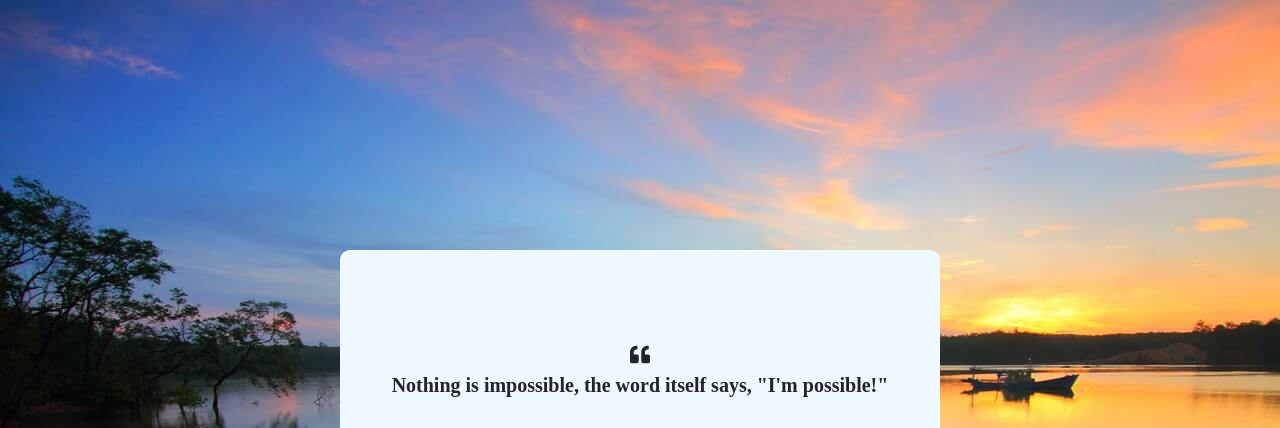
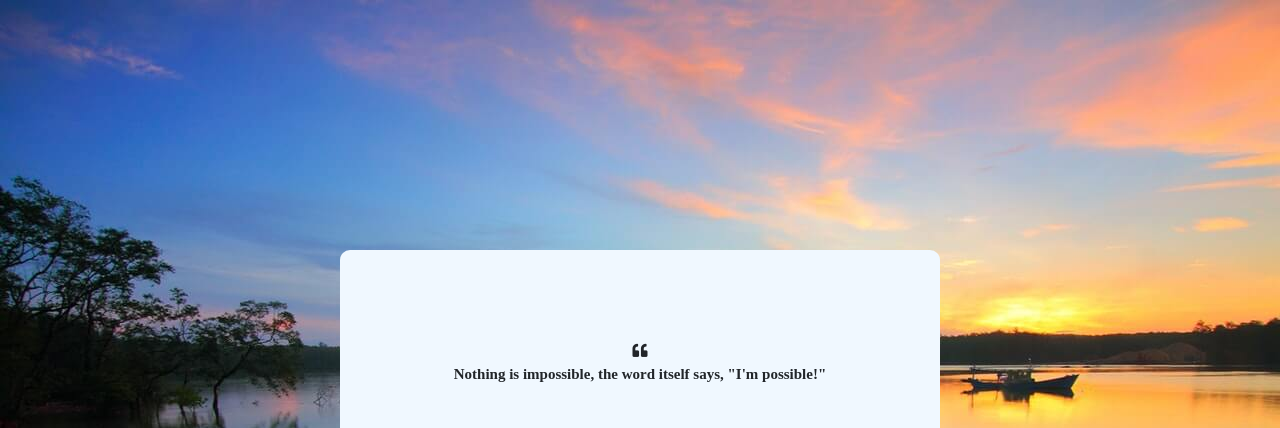
Before and after one commit to fa6oomawad/qouteMachine, a plain HTML site: page index.html in a window 1280 px wide. Shown: the top 428 px of the page. Drawn offline with nearby package versions, Linux system fonts and the light colour scheme.

Commit message:
Add existing file

```diff
--- a/index.html
+++ b/index.html
@@ -32,12 +32,14 @@
 }
 
 #text{
+
     font-family: 'Times New Roman', Times, serif;
-    font-size:20px;
+    font-size:15px;
   font-weight: bolder;
    text-align: center;
    padding-top: 90px ;
    padding-bottom: 30px;
+
 
 
 }
@@ -53,12 +55,15 @@ color: blue;
 
 }
 #tweet-quote{
+
 margin-left: 40px;
 background-color:black;
 color:white;
 }
 #button2
-{background-color: black;
+{
+
+  background-color: black;
     color:white;
 }
 #new-quote{
@@ -66,6 +71,7 @@ color:white;
     background-color:black;
     color:white;
 }
+
 </style>
 
 
@@ -78,9 +84,13 @@ color:white;
 
 
 <div id="quote-box" >
+
     <div id="text"> <i class="fas fa-quote-left"  id="qicon"></i> <p id="qoute">Nothing is impossible, the word itself says, "I'm possible!" </p>
     </div>
+
+
     <p id="author"> -Audrey Hepburn </p>
+
     <div class="row">
         <div class="col-md-6">
                 <a id="tweet" class="twitter-share-button"
@@ -98,6 +108,7 @@ color:white;
 
     </div>
 </div>
+
 
 </div>
 
```
